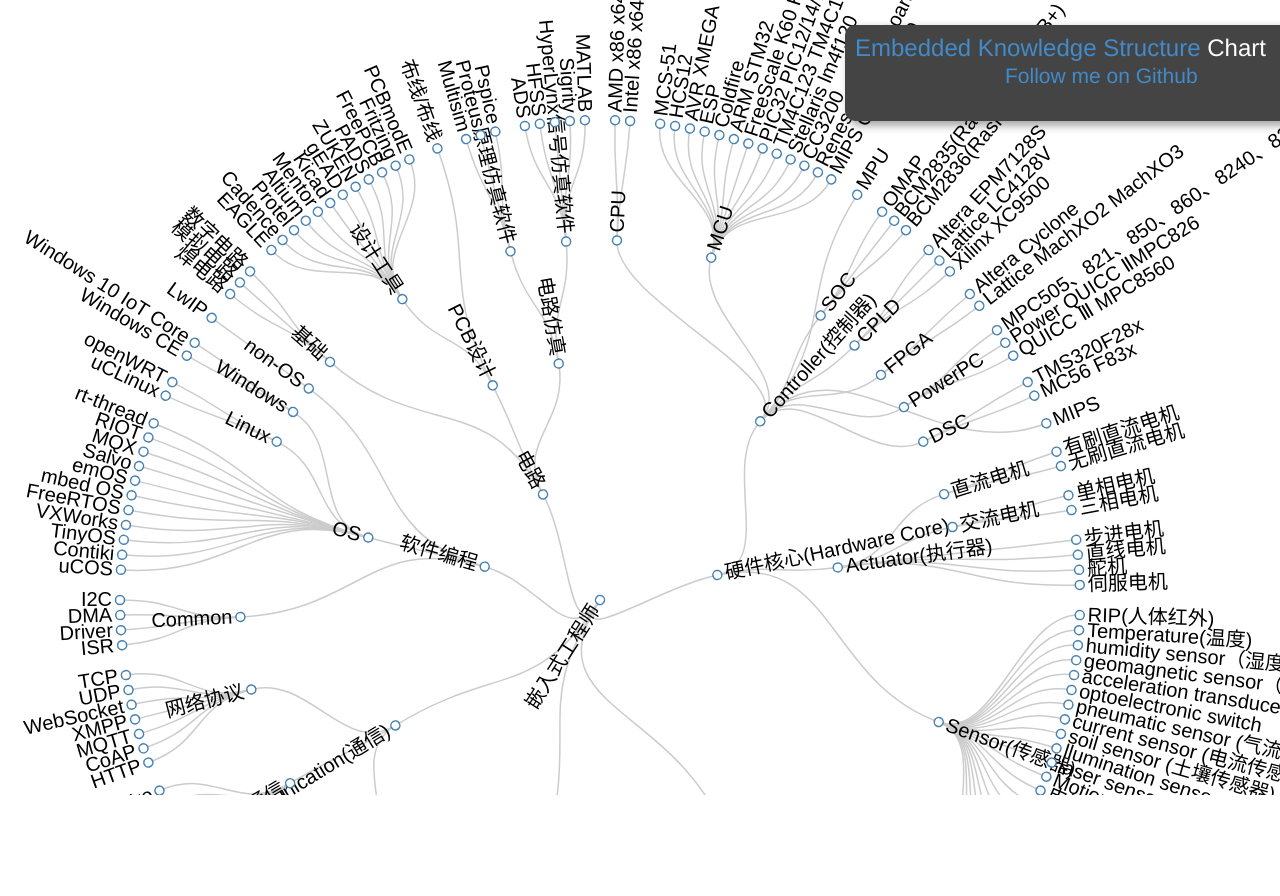
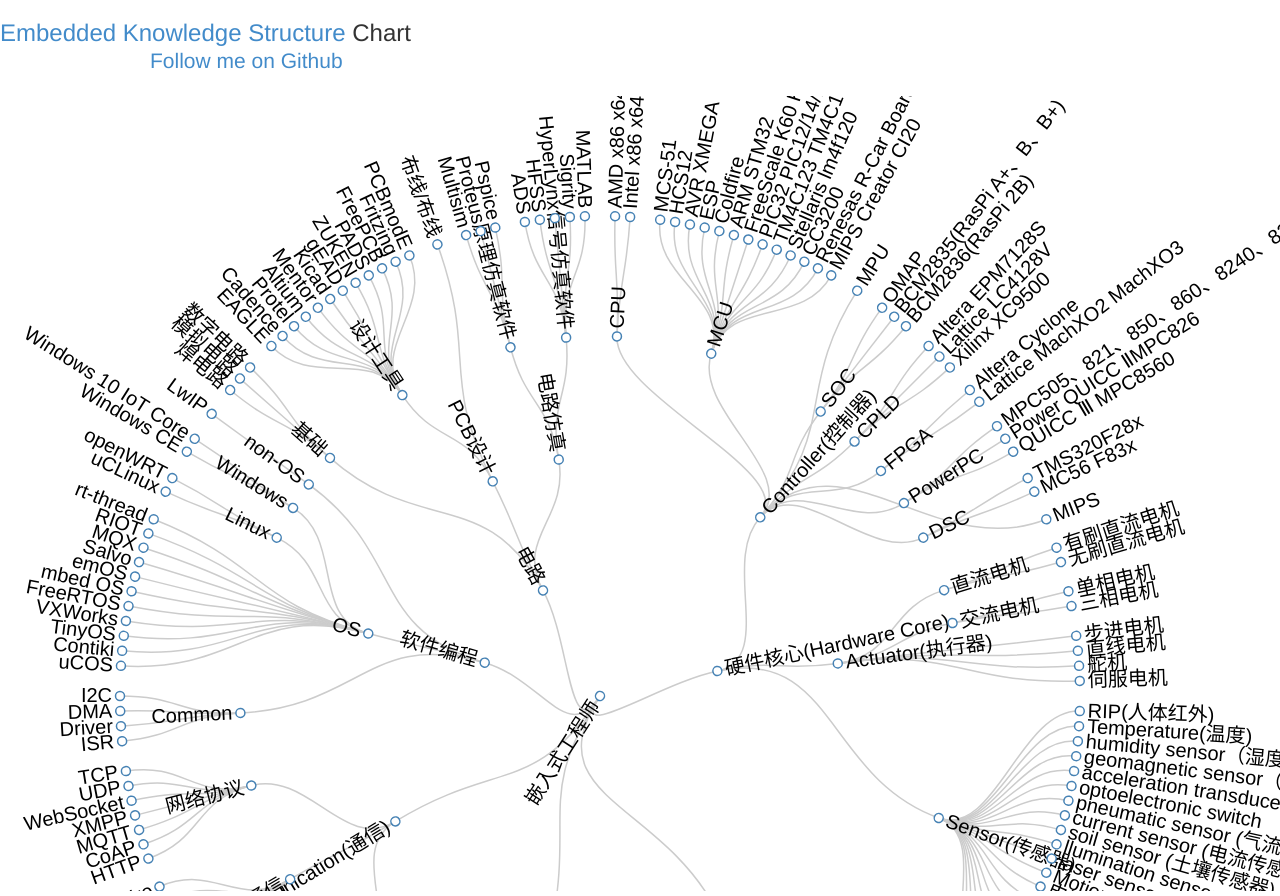
Before and after one commit to phodal/eks, a website: page index.html in a window 1280 px wide. Before the commit the page ends 800 px from the top, so only its background shows below. Drawn offline with Linux system fonts and the light colour scheme.

```diff
--- a/css/style.css
+++ b/css/style.css
@@ -47,23 +47,6 @@
   line-height: 20px;
 }
 
-.title {
-  width: 460px;
-  position: fixed;
-  top: 10px;
-  right: -40px;
-  height: auto;
-  padding: 10px;
-  margin: 15px;
-  background-color: #444;
-  -webkit-border-radius: 10px;
-  -moz-border-radius: 10px;
-  border-radius: 10px;
-  -webkit-box-shadow: 4px 4px 10px rgba(0, 0, 0, 0.4);
-  -moz-box-shadow: 4px 4px 10px rgba(0, 0, 0, 0.4);
-  box-shadow: 4px 4px 10px rgba(0, 0, 0, 0.4);
-  color: #fff;
-}
 
 a:hover {
   text-decoration: none;
```
